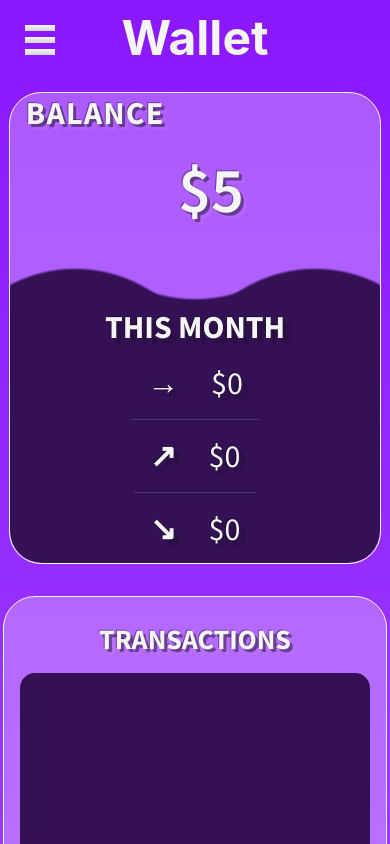
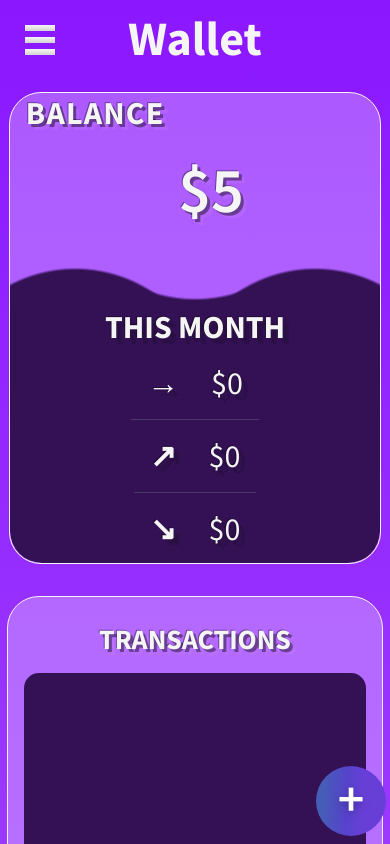
Before and after one commit to rodilool/wallet-aoo, a React (Create React App) app: page / in a window 390 px wide. Both pictures are taken after typing "Sample", "5" into the empty fields and a click on the button "Submit". Shown: the top 844 px of the page. Built offline with nearby package versions, Linux system fonts and the light colour scheme.

Commit message:
finished design structure, still needs some improvement

```diff
--- a/src/App.js
+++ b/src/App.js
@@ -44,7 +44,7 @@ function App() {
         <LoginPage className="LoginPage" Register={Register} />
       ) : (
         <>
-          <NavBar />
+          {/* <NavBar name={name} /> */}
           <Home balance={balance} />
         </>
       )}
--- a/src/Components/AddMoney/AddMoney.css
+++ b/src/Components/AddMoney/AddMoney.css
@@ -31,7 +31,7 @@
     cursor: pointer;
     text-shadow: -1px -1px 0px rgba(0, 0, 0, 0.356),
     3px 3px 0px rgba(9, 8, 10, 0.438),
-    6px 6px 0px rgba(197, 126, 255, 0.26);
+    2px 2px 0px rgba(197, 126, 255, 0.26);
 }
 
 .form{
@@ -47,3 +47,42 @@ form{
     display: flex;
     flex-direction: column;
 }
+
+.close{
+    display: none;
+    position: fixed;
+    top: 2%;
+    right: 5%;
+    cursor: pointer;
+    font-size: 1.35rem;
+}
+
+@media (max-width:1123px) {
+    .form{
+        width: 100%;
+        padding: 0;
+        background-color: #331154;
+    }
+    .type-active{
+        background-color: #331154;
+        padding: 0.45rem 0;
+    }
+    .type-choice{
+        display: grid;
+        grid-template-columns: 1fr 1fr;
+        width: 100%;
+    }
+    .type-{
+        width: 100%;
+        background-color: #ad5cff;
+        padding: 0.45rem 0;
+    }
+    .content{
+        margin: 0 auto;
+        margin-top: 100px;
+        width: 90%;
+    }
+    .close{
+        display: block;
+    }
+}
--- a/src/Components/AddMoney/AddMoney.js
+++ b/src/Components/AddMoney/AddMoney.js
@@ -7,6 +7,7 @@ export default class AddMoney extends Component {
   constructor(props) {
     super(props);
     this.addTransaction = this.props.addTransaction;
+    this.closeTab = this.props.closeTab;
     this.addRecurringTransactions = this.props.addRecurringTransactions;
     this.state = {
       active: "first",
@@ -29,6 +30,9 @@ export default class AddMoney extends Component {
   render() {
     return (
       <nav className="content">
+        <p className="close" onClick={this.closeTab}>
+          X
+        </p>
         <div className="type-choice">
           <div
             className={`type-${this.state.active === "first" ? "active" : ""}`}
--- a/src/Components/Home/Home.css
+++ b/src/Components/Home/Home.css
@@ -4,9 +4,11 @@
 }
 main{
     display: flex;
+    flex-direction: column;
     justify-content: center;
     align-items: center;
     font-family: 'Source Sans Pro', serif;
+    overflow-x: hidden;
 }
 .main{
     display: grid;
@@ -37,7 +39,7 @@ main{
     padding: 0;
     grid-template-rows: repeat(5, 1fr);
     align-items: center;
-
+    border: 1px solid whitesmoke;
 }
 .balance {
     grid-row: span 2;
@@ -275,13 +277,17 @@ main{
 
 
 /* addmoney widget  */
-.addMoney{
+#addTransaction{
     grid-row: span 1;
     grid-column: span 1;
     height: 580px;
     justify-self: center;
+    display: block;
 }
 
+#button-36 {
+    display: none;
+  }
 @media (max-width:1123px) {
     nav{
         width: 100%;
@@ -308,6 +314,7 @@ main{
         grid-column: span 1;
         width: 100%;
         height: 470px;
+        border: 1px solid whitesmoke;
     }
     .balance h2{
         padding-left: 1rem;
@@ -333,7 +340,7 @@ main{
         grid-column: 1;
         grid-row: 2;
         height: 400px;
-        width: 90%;
+        width: 88%;
     }
     .transactions h2{
         font-size: 2rem;
@@ -343,14 +350,23 @@ main{
         grid-column: 1;
         grid-row: 3;
         height: 400px;
-        width: 90%;
+        width: 88%;
     }
     .recurringTransactions h2{
         font-size: 2rem;
         padding: 0;
     }
-    .addMoney{
+    #addTransaction{
         display: none;
+        position: fixed;
+        width: 95%;
+        top: 0;
+        left: 0;
+        width: 100vw;
+        height: 100vh;
+        background-color: #00000085;
+        backdrop-filter: brightness(60%);
+        -webkit-backdrop-filter: brightness(60%);
     }
     .expenses:hover .rightArrowButton{
         display: none;
@@ -367,8 +383,48 @@ main{
     .expenses:hover .item {
         width: 90%;
     }
+
+    #button-36 {
+    display: flex;
+    background-image: linear-gradient(92.88deg, #455EB5 9.16%, #5643CC 43.89%, #673FD7 64.72%);
+    border-radius: 100%;
+    border-style: none;
+    box-sizing: border-box;
+    color: #FFFFFF;
+    cursor: pointer;
+    flex-shrink: 0;
+    font-family: "Inter UI","SF Pro Display",-apple-system,BlinkMacSystemFont,"Segoe UI",Roboto,Oxygen,Ubuntu,Cantarell,"Open Sans","Helvetica Neue",sans-serif;
+    font-weight: 500;
+    height: 70px;
+    width: 70px;
+    text-align: center;
+    padding: 0;
+    text-align: center;
+    justify-content: center;
+    text-shadow: rgba(0, 0, 0, 0.25) 0 3px 8px;
+    transition: all .5s;
+    -webkit-user-select: none;
+    user-select: none;
+    touch-action: manipulation;
+    position: fixed;
+    right: 1%;
+    bottom: 1%;
+    font-size: 3rem;
+    z-index: 9999;
+    }
+
+    #button-36:hover {
+    box-shadow: rgba(80, 63, 205, 0.5) 0 1px 30px;
+    transition-duration: .5s;
 }
 
+
+}
+@media (min-width: 768px) {
+  .button-36 {
+    padding: 0 2.6rem;
+  }
+}
 @media (max-width: 920px) {
     .item{
         height: 75px;
--- a/src/Components/Home/Home.js
+++ b/src/Components/Home/Home.js
@@ -1,6 +1,7 @@
 import React, { Component } from "react";
 import "./Home.css";
 import AddMoney from "../AddMoney/AddMoney";
+import NavBar from "../NavBar/NavBar";
 
 export default class Home extends Component {
   constructor(props) {
@@ -16,9 +17,6 @@ export default class Home extends Component {
     };
   }
 
-  componentDidUpdate() {
-    this.getThisMonths();
-  }
   // it will get all the objects, map through their months and add the ones that are the same as the month and year on the users computer
   // it will then add all of the expenses ammounts of this new array to a total and display it.
   getThisMonths = () => {
@@ -273,16 +271,23 @@ export default class Home extends Component {
     return total;
   }
   // it opens the tabs to add the transaction and the recurring payments
-  openTab_Transaction = () => {
-    document.getElementById("tab").style.display = "flex";
+  openTab = () => {
+    if (document.getElementById("addTransaction")) {
+      document.getElementById("addTransaction").style.display = "flex";
+    }
   };
-  openTab_Recurring = () => {
-    document.getElementById("tab-recurring").style.display = "flex";
+  closeTab = () => {
+    if (document.getElementById("addTransaction")) {
+      document.getElementById("addTransaction").style.display = "none";
+    } else {
+      console.log("hello");
+    }
   };
 
   render() {
     return (
       <main>
+        <NavBar />
         <div className="main">
           <div className="balance-widget">
             <div className="balance">
@@ -319,12 +324,14 @@ export default class Home extends Component {
             </div>
           </div>
           {/* Add money or recurring widget */}
-          <div className="addMoney">
+          <div className="addMoney" id="addTransaction">
             <AddMoney
               addTransaction={this.addTransaction}
               addRecurringTransactions={this.addRecurringTransactions}
+              closeTab={this.closeTab}
             ></AddMoney>
           </div>
+
           {/* Transactions widget */}
           <div className="transactions">
             <h2>TRANSACTIONS</h2>
@@ -402,6 +409,14 @@ export default class Home extends Component {
             </div>
           </div>
         </div>
+        <button
+          className="button-36"
+          role="button"
+          onClick={this.openTab}
+          id="button-36"
+        >
+          +
+        </button>
       </main>
     );
   }
--- a/src/Components/NavBar/NavBar.css
+++ b/src/Components/NavBar/NavBar.css
@@ -52,9 +52,12 @@ body {
 }
 
 
+#hamburger-menu #sidebar-menu h2{
+    font-size: 2.25rem;
+    margin: 0 auto;
+}
 #hamburger-menu #sidebar-menu h3{
-    font-size: 2rem;
-    margin: 1rem auto;
+  margin: 0 auto 1rem auto;
 }
 #hamburger-menu #sidebar-menu a {
     text-decoration: none;
--- a/src/Components/NavBar/NavBar.js
+++ b/src/Components/NavBar/NavBar.js
@@ -5,6 +5,7 @@ import "./NavBar.css";
 class NavBar extends Component {
   constructor(props) {
     super(props);
+    this.name = this.props.name;
   }
   state = {};
   render() {
@@ -13,7 +14,8 @@ class NavBar extends Component {
         <input type="checkbox" id="hamburger-input" className="burger-shower" />
         <label id="hamburger-menu" htmlFor="hamburger-input">
           <nav id="sidebar-menu">
-            <h3>Menu</h3>
+            <h2>Menu</h2>
+            <h3>Welcome, ${this.name}.</h3>
             <ul>
               <li>
                 <a href="#">Home</a>
--- a/src/Features/Add-Recurring/Add-Recurring.css
+++ b/src/Features/Add-Recurring/Add-Recurring.css
@@ -71,3 +71,15 @@ html{
     background-color: transparent;
     border: 2px solid whitesmoke;
 }
+
+@media (max-width:530px) {
+    .choice{
+        font-size: 1.35rem;
+    }
+    .label{
+        font-size: 1.35rem;
+    }
+    .submit{
+        font-size: 1.15rem;
+    }
+}
--- a/src/Features/Add-Transaction/Add-Transaction.css
+++ b/src/Features/Add-Transaction/Add-Transaction.css
@@ -70,3 +70,17 @@ html{
     background-color: transparent;
     border: 2px solid whitesmoke;
 }
+@media (max-width:1123px) {
+        .submit{
+        font-size: 1.25rem;
+    }
+}
+@media (max-width:530px) {
+    .choice{
+        font-size: 1.35rem;
+    }
+    .label{
+        font-size: 1.35rem;
+    }
+
+}
```
